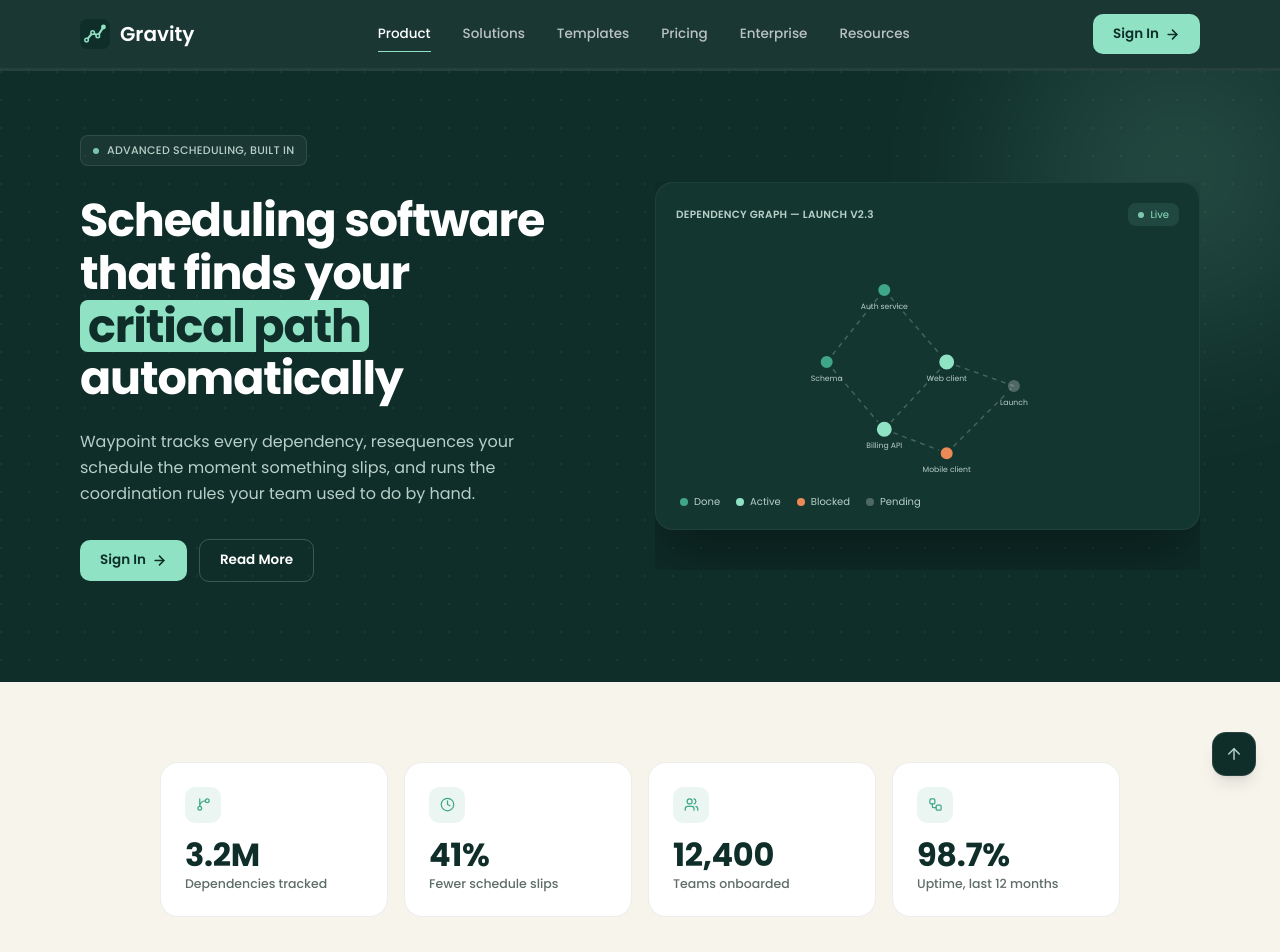
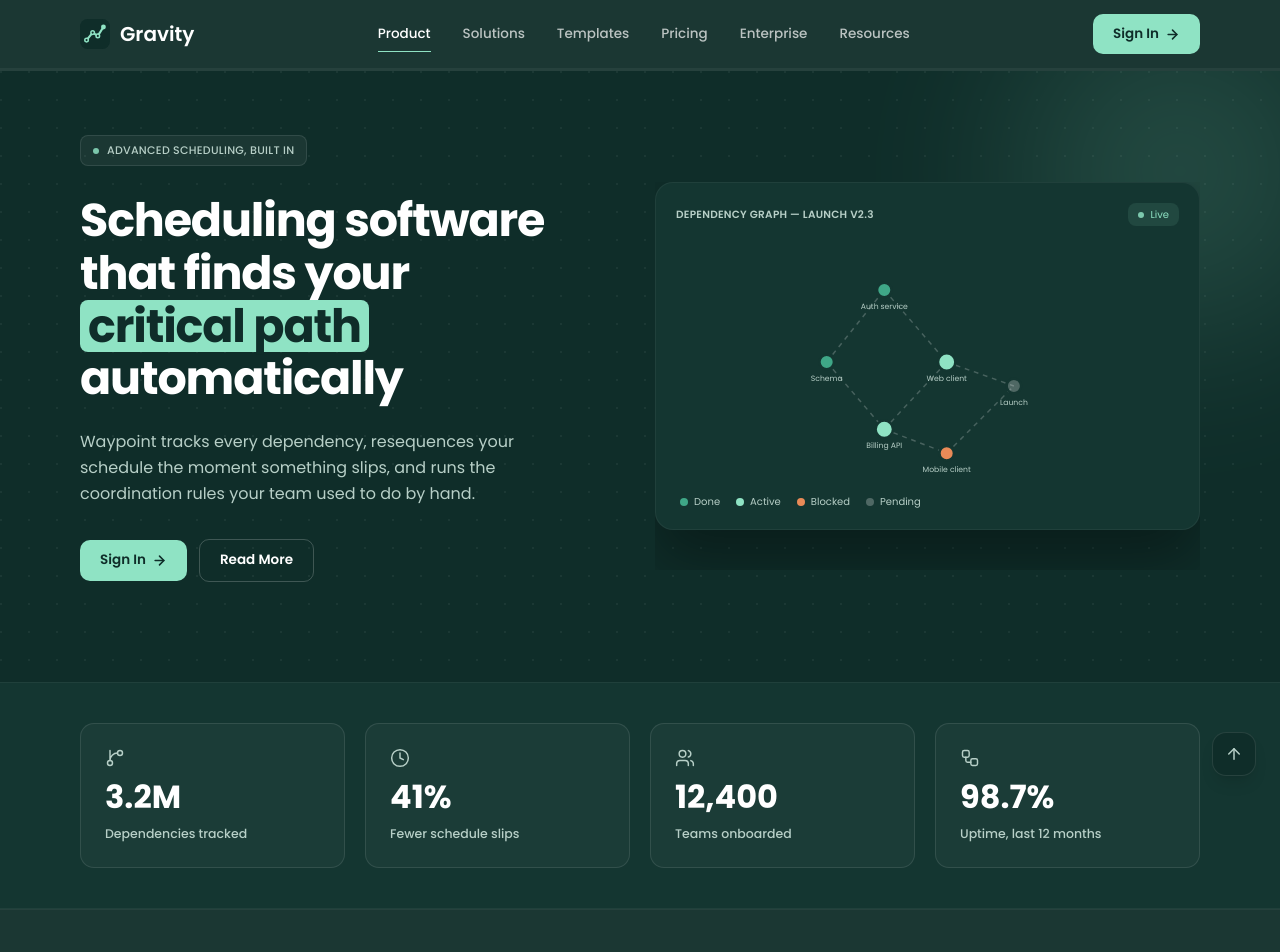
Before and after one commit to itmepayal/GRAVITY_FRONTEND, a React (Vite) app: page / in a window 1280 px wide. Shown: the top 952 px of the page. Built offline with nearby package versions, Linux system fonts and the light colour scheme.

Commit message:
feat: enhance stats bar with count-up and reveal animations

```diff
--- a/src/components/demo/demo.tsx
+++ b/src/components/demo/demo.tsx
@@ -925,41 +925,6 @@ function Hero() {
   );
 }
 
-/* ---------------------------------------------------------
-   STATS BAR
---------------------------------------------------------- */
-function StatsBar() {
-  const { ref, shown } = useReveal<HTMLDivElement>();
-  return (
-    <section className="bg-[#143631] border-y border-white/5 py-10 px-5 lg:px-40">
-      <div
-        ref={ref}
-        className="max-w-[1400px] mx-auto grid grid-cols-2 md:grid-cols-4 gap-8"
-      >
-        {STATS.map((s) => (
-          <StatItem key={s.label} stat={s} shown={shown} />
-        ))}
-      </div>
-    </section>
-  );
-}
-
-function StatItem({ stat, shown }: { stat: Stat; shown: boolean }) {
-  const display = useCountUp(stat.value, shown);
-  return (
-    <div className="text-center md:text-left">
-      <div
-        className="text-[26px] md:text-[32px] font-bold text-white mb-1"
-        style={fontDisplay}
-      >
-        {display}
-      </div>
-      <div className="text-[12.5px] text-[#B7CFC7]" style={fontMono}>
-        {stat.label}
-      </div>
-    </div>
-  );
-}
 
 /* ---------------------------------------------------------
    FEATURES
--- a/src/components/sections/stats-bar.tsx
+++ b/src/components/sections/stats-bar.tsx
@@ -1,186 +1,35 @@
-import React, { useEffect, useRef, useState } from "react";
-import { GitBranch, Clock, Users, Workflow } from "lucide-react";
+import { STATS, type Stat } from "@/constants";
+import { useReveal } from "@/hooks/use-reveal";
+import { useCountUp } from "@/hooks/use-count-up";
 
-/* ---------------------------------------------------------
-   Font styles (match existing design system)
---------------------------------------------------------- */
-const fontDisplay: React.CSSProperties = {
-  fontFamily: "'Poppins', sans-serif",
-  fontWeight: 700,
-  letterSpacing: "-0.01em",
-};
-const fontMono: React.CSSProperties = {
-  fontFamily: "'Poppins', sans-serif",
-  fontWeight: 500,
-};
-
-/* ---------------------------------------------------------
-   Types
---------------------------------------------------------- */
-interface Stat {
-  value: string;
-  label: string;
-}
-
-/* ---------------------------------------------------------
-   Reveal-on-scroll hook (self-contained, no external dep)
---------------------------------------------------------- */
-function useReveal<T extends HTMLElement>() {
-  const ref = useRef<T | null>(null);
-  const [shown, setShown] = useState(false);
-  useEffect(() => {
-    const reduce = window.matchMedia(
-      "(prefers-reduced-motion: reduce)",
-    ).matches;
-    if (reduce) {
-      setShown(true);
-      return;
-    }
-    const el = ref.current;
-    if (!el) return;
-    const obs = new IntersectionObserver(
-      ([entry]) => {
-        if (entry.isIntersecting) {
-          setShown(true);
-          obs.disconnect();
-        }
-      },
-      { threshold: 0.15 },
-    );
-    obs.observe(el);
-    return () => obs.disconnect();
-  }, []);
-  return { ref, shown };
-}
-
-/* ---------------------------------------------------------
-   Count-up animation hook (self-contained, no external dep)
---------------------------------------------------------- */
-function useCountUp(value: string, shouldRun: boolean, duration = 1400) {
-  const [display, setDisplay] = useState(
-    value.replace(/[0-9.]/g, (c) => (c === "." ? "" : "0")),
-  );
-  const ran = useRef(false);
-  useEffect(() => {
-    if (!shouldRun || ran.current) return;
-    ran.current = true;
-    const reduce = window.matchMedia(
-      "(prefers-reduced-motion: reduce)",
-    ).matches;
-    if (reduce) {
-      setDisplay(value);
-      return;
-    }
-    const match = value.match(/^([^0-9]*)([0-9,]*\.?[0-9]*)(.*)$/);
-    if (!match) {
-      setDisplay(value);
-      return;
-    }
-    const [, prefix, numRaw, suffix] = match;
-    const target = parseFloat(numRaw.replace(/,/g, ""));
-    if (!isFinite(target)) {
-      setDisplay(value);
-      return;
-    }
-    const decimals = numRaw.includes(".") ? numRaw.split(".")[1].length : 0;
-    const useCommas = numRaw.includes(",");
-    const start = performance.now();
-    let raf: number;
-    const tick = (now: number) => {
-      const t = Math.min(1, (now - start) / duration);
-      const eased = 1 - Math.pow(1 - t, 3);
-      const current = target * eased;
-      const formatted = useCommas
-        ? Math.round(current).toLocaleString("en-US")
-        : current.toFixed(decimals);
-      setDisplay(`${prefix}${formatted}${suffix}`);
-      if (t < 1) raf = requestAnimationFrame(tick);
-      else setDisplay(value);
-    };
-    raf = requestAnimationFrame(tick);
-    return () => cancelAnimationFrame(raf);
-  }, [shouldRun, value, duration]);
-  return display;
-}
-
-/* ---------------------------------------------------------
-   Data — swap with your real stats
---------------------------------------------------------- */
-const STATS: Stat[] = [
-  { value: "3.2M", label: "Dependencies tracked" },
-  { value: "41%", label: "Fewer schedule slips" },
-  { value: "12,400", label: "Teams onboarded" },
-  { value: "98.7%", label: "Uptime, last 12 months" },
-];
-
-const STAT_ICONS: React.ElementType[] = [GitBranch, Clock, Users, Workflow];
-
-/* ---------------------------------------------------------
-   STATS BAR — bordered icon-card grid, fully responsive
---------------------------------------------------------- */
-export function StatsBar() {
+export const StatsBar = () => {
   const { ref, shown } = useReveal<HTMLDivElement>();
   return (
-    <section className="bg-[#F7F4EC] py-14 sm:py-16 md:py-20 px-5 sm:px-6 lg:px-40">
-      <div className="max-w-[1400px] mx-auto">
+    <section className="bg-[#143631] border-y border-white/5">
       <div
         ref={ref}
-          className="grid grid-cols-2 md:grid-cols-4 gap-3 sm:gap-4"
+        className="grid grid-cols-1 sm:grid-cols-2 lg:grid-cols-4 gap-3 sm:gap-4 md:gap-5 max-w-[1400px] mx-auto py-6 sm:py-8 md:py-9 lg:py-10 px-4 sm:px-6 md:px-8 lg:px-12 xl:px-20 2xl:px-40"
       >
-          {STATS.map((s, i) => (
-            <StatCardAlt
-              key={s.label}
-              stat={s}
-              icon={STAT_ICONS[i % STAT_ICONS.length]}
-              shown={shown}
-              delay={i * 80}
-            />
+        {STATS.map((s) => (
+          <StatItem key={s.label} stat={s} shown={shown} />
         ))}
-        </div>
       </div>
     </section>
   );
-}
+};
 
-function StatCardAlt({
-  stat,
-  icon: Icon,
-  shown,
-  delay,
-}: {
-  stat: Stat;
-  icon: React.ElementType;
-  shown: boolean;
-  delay: number;
-}) {
+const StatItem = ({ stat, shown }: { stat: Stat; shown: boolean }) => {
   const display = useCountUp(stat.value, shown);
+  const Icon = stat.icon;
   return (
-    <div
-      className="bg-white rounded-2xl border border-[#0F2D29]/8 p-4 sm:p-5 md:p-6 flex flex-col gap-2.5 sm:gap-3 md:gap-4 hover:border-[#3FA787]/30 hover:shadow-[0_10px_30px_rgba(15,45,41,0.06)] transition-all duration-200 min-w-0"
-      style={{
-        opacity: shown ? 1 : 0,
-        transform: shown ? "translateY(0)" : "translateY(10px)",
-        transition: `opacity 0.5s ease ${delay}ms, transform 0.5s ease ${delay}ms`,
-      }}
-    >
-      <div className="w-7 h-7 sm:w-8 sm:h-8 md:w-9 md:h-9 rounded-lg bg-[#3FA787]/10 flex items-center justify-center shrink-0">
-        <Icon size={15} color="#3FA787" strokeWidth={2} />
-      </div>
-      <div className="min-w-0">
-        <div
-          className="text-[19px] xs:text-[22px] sm:text-[26px] md:text-[32px] font-bold text-[#0F2D29] mb-0.5 sm:mb-1 leading-none truncate"
-          style={fontDisplay}
-          title={display}
-        >
+    <div className="flex flex-col items-center sm:items-start gap-1.5 sm:gap-2 rounded-xl border border-white/10 bg-white/[0.03] p-4 sm:p-4 md:p-5 lg:p-6 text-center sm:text-left">
+      <Icon className="w-4 h-4 sm:w-5 sm:h-5 md:w-5 md:h-5 text-[#B7CFC7]" strokeWidth={1.75} />
+      <div className="text-xl sm:text-2xl md:text-[28px] lg:text-[32px] font-bold text-white">
         {display}
       </div>
-        <div
-          className="text-[10.5px] sm:text-[11.5px] md:text-[12.5px] text-[#5E6D68] leading-snug"
-          style={fontMono}
-        >
+      <div className="text-[11px] sm:text-xs md:text-[12.5px] font-medium text-[#B7CFC7]">
         {stat.label}
       </div>
     </div>
-    </div>
   );
-}
+};
--- a/src/constants/index.ts
+++ b/src/constants/index.ts
@@ -1,3 +1,5 @@
+import type { ElementType } from "react";
+import { GitBranch, Clock, Users, Workflow } from "lucide-react";
 import type { DepEdge, DepNode, DepStatus, StatusColorMap } from "@/types";
 
 export const NAV_LINKS: [string, string][] = [
@@ -39,3 +41,18 @@ export const NODES = DEP_NODES as DepNode[];
 export const EDGES = DEP_EDGES as DepEdge[];
 export const COLORS = STATUS_COLOR as StatusColorMap;
 export const STATUS_LIST: DepStatus[] = ["done", "active", "blocked", "pending"];
+
+
+
+export interface Stat {
+  value: string;
+  label: string;
+  icon: ElementType;
+}
+
+export const STATS: Stat[] = [
+  { value: "3.2M", label: "Dependencies tracked", icon: GitBranch },
+  { value: "41%", label: "Fewer schedule slips", icon: Clock },
+  { value: "12,400", label: "Teams onboarded", icon: Users },
+  { value: "98.7%", label: "Uptime, last 12 months", icon: Workflow },
+];
--- /dev/null
+++ b/src/hooks/use-count-up.ts
@@ -0,0 +1,56 @@
+import { useEffect, useRef, useState } from "react";
+
+export function useCountUp(value: string, shouldRun: boolean, duration = 1400) {
+  const [display, setDisplay] = useState(
+    value.replace(/[0-9.]/g, (c) => (c === "." ? "" : "0")),
+  );
+  const ran = useRef(false);
+
+  useEffect(() => {
+    if (!shouldRun || ran.current) return;
+    ran.current = true;
+
+    const reduce = window.matchMedia(
+      "(prefers-reduced-motion: reduce)",
+    ).matches;
+    if (reduce) {
+      setDisplay(value);
+      return;
+    }
+
+    const match = value.match(/^([^0-9]*)([0-9,]*\.?[0-9]*)(.*)$/);
+    if (!match) {
+      setDisplay(value);
+      return;
+    }
+
+    const [, prefix, numRaw, suffix] = match;
+    const target = parseFloat(numRaw.replace(/,/g, ""));
+    if (!isFinite(target)) {
+      setDisplay(value);
+      return;
+    }
+
+    const decimals = numRaw.includes(".") ? numRaw.split(".")[1].length : 0;
+    const useCommas = numRaw.includes(",");
+    const start = performance.now();
+    let raf: number;
+
+    const tick = (now: number) => {
+      const t = Math.min(1, (now - start) / duration);
+      const eased = 1 - Math.pow(1 - t, 3);
+      const current = target * eased;
+      const formatted = useCommas
+        ? Math.round(current).toLocaleString("en-US")
+        : current.toFixed(decimals);
+      setDisplay(`${prefix}${formatted}${suffix}`);
+      if (t < 1) raf = requestAnimationFrame(tick);
+      else setDisplay(value);
+    };
+
+    raf = requestAnimationFrame(tick);
+    return () => cancelAnimationFrame(raf);
+  }, [shouldRun, value, duration]);
+
+  return display;
+}
--- /dev/null
+++ b/src/hooks/use-reveal.ts
@@ -0,0 +1,31 @@
+import { useEffect, useRef, useState } from "react";
+
+export function useReveal<T extends HTMLElement>() {
+  const ref = useRef<T | null>(null);
+  const [shown, setShown] = useState(false);
+
+  useEffect(() => {
+    const reduce = window.matchMedia(
+      "(prefers-reduced-motion: reduce)",
+    ).matches;
+    if (reduce) {
+      setShown(true);
+      return;
+    }
+    const el = ref.current;
+    if (!el) return;
+    const obs = new IntersectionObserver(
+      ([entry]) => {
+        if (entry.isIntersecting) {
+          setShown(true);
+          obs.disconnect();
+        }
+      },
+      { threshold: 0.15 },
+    );
+    obs.observe(el);
+    return () => obs.disconnect();
+  }, []);
+
+  return { ref, shown };
+}
```
Lines whose indentation alone changed are shown as unchanged.
